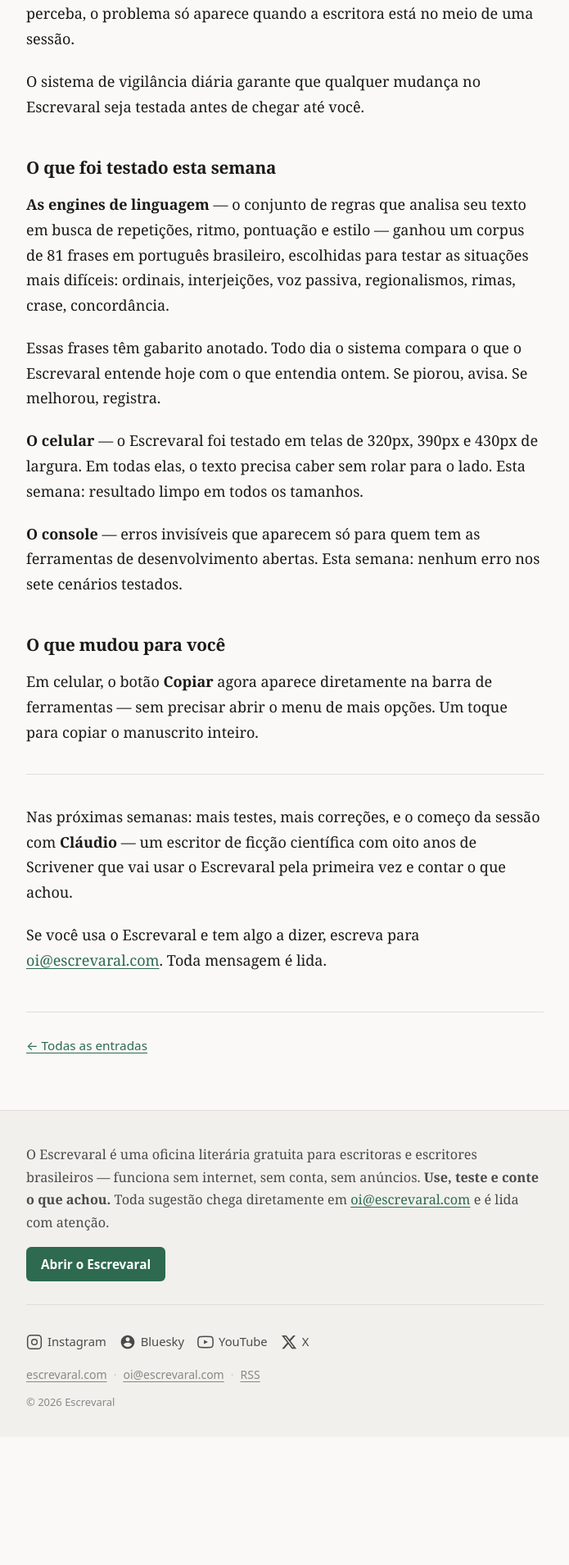
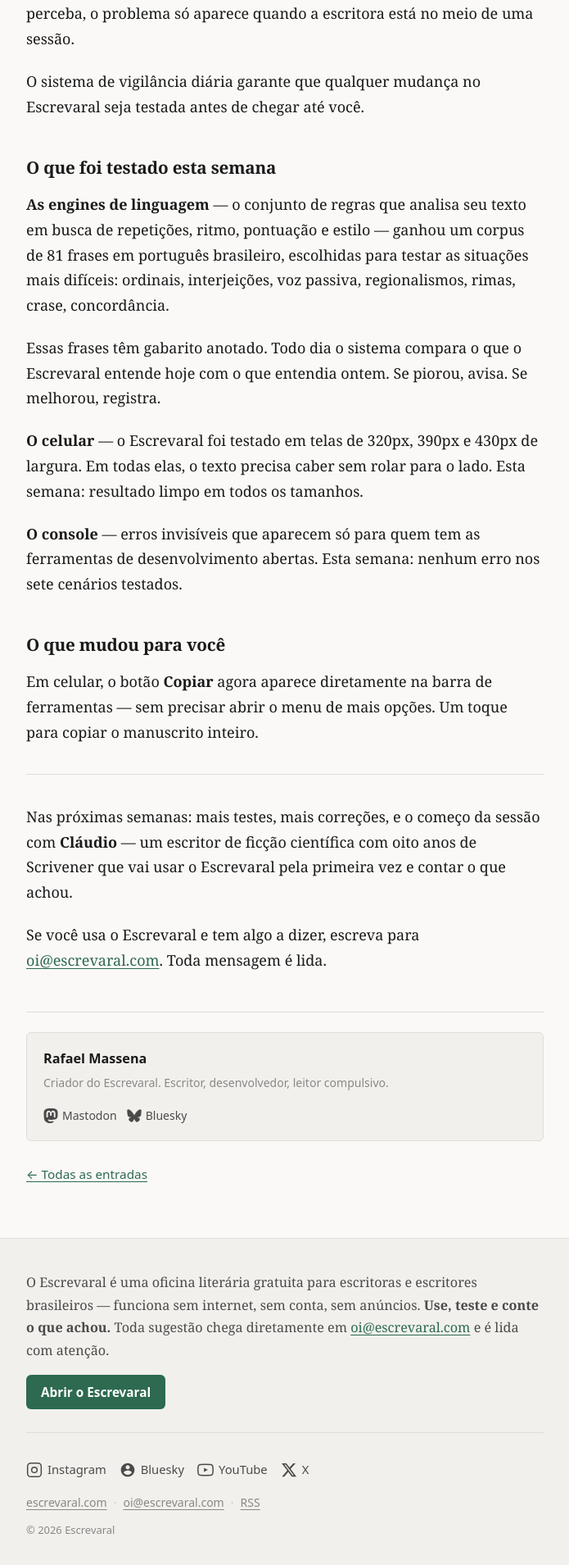
Before and after one commit to rfmss/escrevaral-diario, a Jekyll site: the page built from _posts/2026-05-31-semana-dos-auditores.md, in a window 1280 px wide. Shown: the part 764-2673 px from the top of the page at 82% size, without its empty margins (292-987 px from the left). Built offline with Jekyll 4.4.1, drawn with Linux system fonts in a browser that asks for light colours; before the commit the page ends 2517 px from its top, so only the background shows below that.

Commit message:
feat: card de autor Rafael Massena nos posts + redes pessoais
Mastodon hachyderm.io/@rfmss e Bluesky rafa.pro.br (handle a verificar).

Co-Authored-By: Claude Sonnet 4.6 <noreply@anthropic.com>

```diff
--- a/_config.yml
+++ b/_config.yml
@@ -4,9 +4,15 @@ url: "https://diario.escrevaral.com"
 baseurl: ""
 lang: pt-BR
 
-author: "Escrevaral"
 email: "oi@escrevaral.com"
 escrevaral_url: "https://escrevaral.com"
+
+author:
+  name: "Rafael Massena"
+  handle: "rafamass"
+  bio: "Criador do Escrevaral. Escritor, desenvolvedor, leitor compulsivo."
+  mastodon: "https://hachyderm.io/@rfmss"
+  bluesky: "https://bsky.app/profile/rafa.pro.br"
 
 social:
   instagram: "https://instagram.com/escrevaral"
--- a/_layouts/post.html
+++ b/_layouts/post.html
@@ -22,7 +22,26 @@ layout: default
   </div>
 
   <footer class="post-footer">
+
+    <div class="author-card">
+      <div class="author-info">
+        <span class="author-name">{{ site.author.name }}</span>
+        <span class="author-bio">{{ site.author.bio }}</span>
+      </div>
+      <div class="author-links">
+        <a href="{{ site.author.mastodon }}" target="_blank" rel="noopener me" aria-label="Mastodon">
+          <svg width="18" height="18" viewBox="0 0 24 24" fill="currentColor"><path d="M23.268 5.313c-.35-2.578-2.617-4.61-5.304-5.004C17.51.242 15.792 0 11.813 0h-.03c-3.98 0-4.835.242-5.288.309C3.882.692 1.496 2.518.917 5.127.64 6.412.61 7.837.661 9.143c.074 1.874.088 3.745.26 5.611.118 1.24.325 2.47.62 3.68.55 2.237 2.777 4.098 4.96 4.857 2.336.792 4.849.923 7.256.38.265-.061.527-.132.786-.213.585-.184 1.27-.39 1.774-.753a.057.057 0 0 0 .023-.043v-1.809a.052.052 0 0 0-.02-.041.053.053 0 0 0-.046-.01 20.282 20.282 0 0 1-4.709.545c-2.73 0-3.463-1.284-3.674-1.818a5.593 5.593 0 0 1-.319-1.433.053.053 0 0 1 .066-.054c1.517.363 3.072.546 4.632.546.376 0 .75 0 1.125-.01 1.57-.044 3.224-.124 4.768-.422.038-.008.077-.015.11-.024 2.435-.464 4.753-1.92 4.989-5.604.008-.145.03-1.52.03-1.67.002-.512.167-3.63-.024-5.545zm-3.748 9.195h-2.561V8.29c0-1.309-.55-1.976-1.67-1.976-1.23 0-1.846.79-1.846 2.35v3.403h-2.546V8.663c0-1.56-.617-2.35-1.848-2.35-1.112 0-1.668.668-1.67 1.977v6.218H4.822V8.102c0-1.31.337-2.35 1.011-3.12.696-.77 1.608-1.164 2.74-1.164 1.311 0 2.302.5 2.962 1.498l.638 1.06.638-1.06c.66-.999 1.65-1.498 2.96-1.498 1.13 0 2.043.395 2.74 1.164.675.77 1.012 1.81 1.012 3.12z"/></svg>
+          Mastodon
+        </a>
+        <a href="{{ site.author.bluesky }}" target="_blank" rel="noopener me" aria-label="Bluesky">
+          <svg width="18" height="18" viewBox="0 0 600 530" fill="currentColor"><path d="M135.72 44.03C202.216 93.951 273.74 195.17 300 249.49c26.262-54.316 97.782-155.54 164.28-205.46C512.26 8.009 590-19.862 590 68.825c0 17.712-10.155 148.79-16.111 170.07-20.703 73.984-96.144 92.854-163.25 81.433 117.3 19.964 147.14 86.092 82.697 152.22-122.39 125.59-175.91-31.511-189.63-71.766-2.514-7.38-3.69-10.832-3.708-7.896-.017-2.936-1.193.516-3.707 7.896-13.714 40.255-67.233 197.36-189.63 71.766-64.444-66.128-34.605-132.26 82.697-152.22-67.108 11.421-142.55-7.45-163.25-81.433C20.155 217.613 10 86.535 10 68.825c0-88.687 77.742-60.816 125.72-24.795z"/></svg>
+          Bluesky
+        </a>
+      </div>
+    </div>
+
     <a href="{{ site.url }}" class="back-link">← Todas as entradas</a>
+
   </footer>
 
 </article>
--- a/assets/css/style.css
+++ b/assets/css/style.css
@@ -273,6 +273,58 @@ a:hover { color: var(--accent-hover); }
   font-size: 0.85rem;
 }
 
+/* ── Author card ──────────────────────────────────────────────── */
+.author-card {
+  display: flex;
+  align-items: flex-start;
+  justify-content: space-between;
+  gap: 16px;
+  flex-wrap: wrap;
+  background: var(--surface-low);
+  border: 1px solid var(--border);
+  border-radius: var(--radius);
+  padding: 18px 20px;
+  margin-bottom: 24px;
+}
+
+.author-info {
+  display: flex;
+  flex-direction: column;
+  gap: 3px;
+}
+
+.author-name {
+  font-family: var(--font-ui);
+  font-size: 0.9rem;
+  font-weight: 700;
+  color: var(--ink);
+}
+
+.author-bio {
+  font-family: var(--font-ui);
+  font-size: 0.78rem;
+  color: var(--ink-muted);
+}
+
+.author-links {
+  display: flex;
+  gap: 12px;
+  flex-wrap: wrap;
+  align-items: center;
+}
+
+.author-links a {
+  display: flex;
+  align-items: center;
+  gap: 5px;
+  font-family: var(--font-ui);
+  font-size: 0.78rem;
+  color: var(--ink-soft);
+  text-decoration: none;
+}
+
+.author-links a:hover { color: var(--accent); }
+
 /* ── Footer ───────────────────────────────────────────────────── */
 .site-footer {
   border-top: 1px solid var(--border);
```
